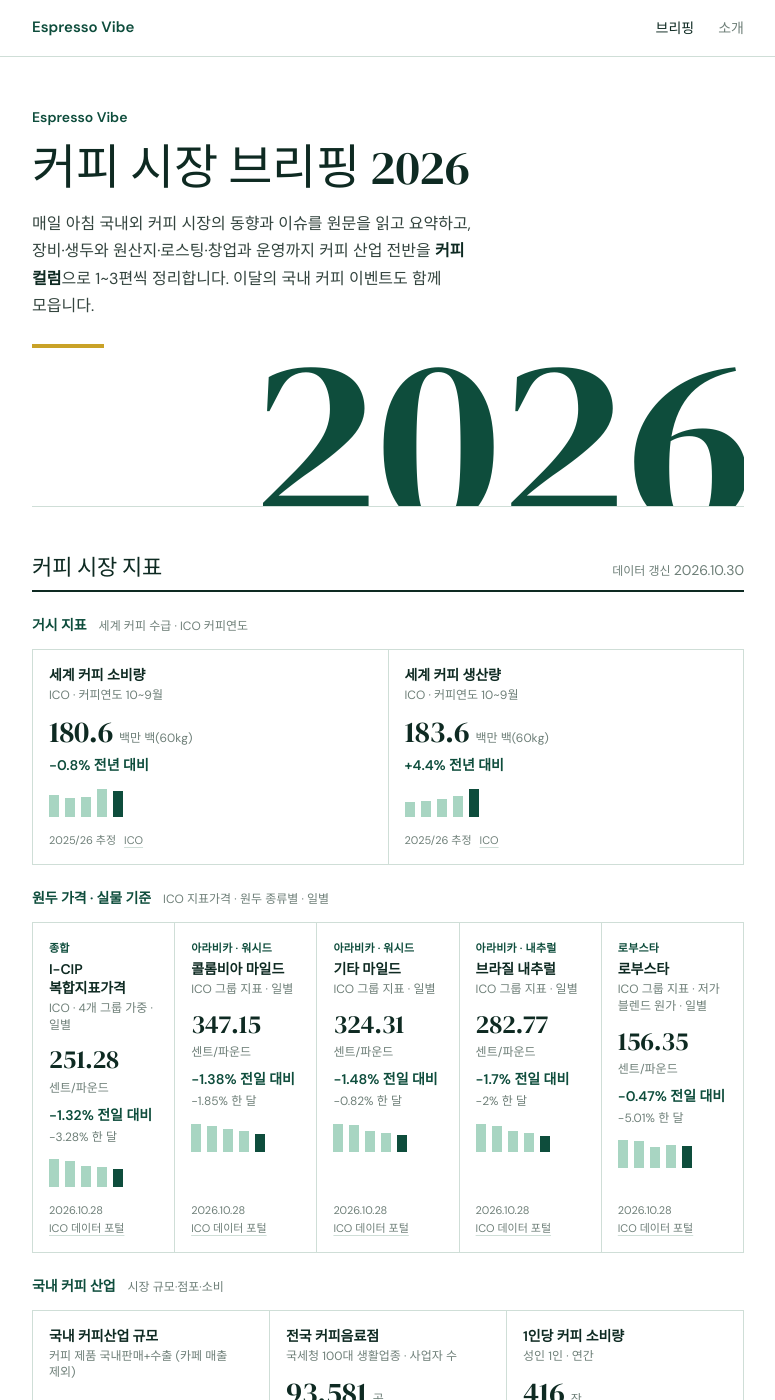
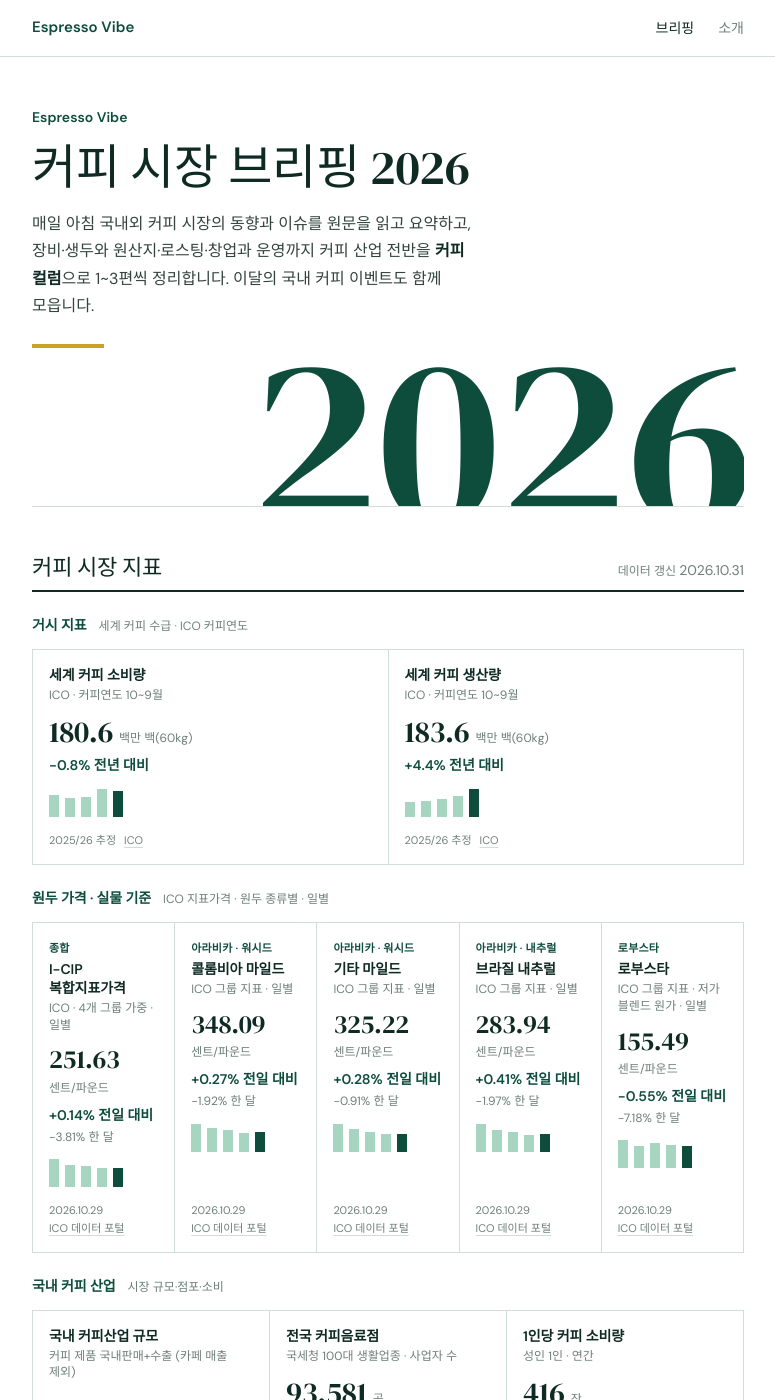
Before and after one commit to Jaydeniel/coffee-briefing-blog, a Jekyll site: the page built from index.md, in a window 1280 px wide and 1400 px high. Shown: the whole window, without its empty margins (252-1027 px from the left). Built offline with Jekyll 4.4.1, drawn with Linux system fonts in a browser that asks for light colours; some web fonts are replaced.

Commit message:
metrics: 2026-10-31

```diff
--- a/_data/metrics.json
+++ b/_data/metrics.json
@@ -1,6 +1,6 @@
 {
  "v": 2,
- "updated": "2026-10-30",
+ "updated": "2026-10-31",
  "groups": [
   {
    "key": "macro",
@@ -105,19 +105,19 @@
      "name": "I-CIP 복합지표가격",
      "category": "종합",
      "market": "ICO · 4개 그룹 가중 · 일별",
-     "value": 251.28,
+     "value": 251.63,
      "digits": 2,
      "unit_label": "센트/파운드",
-     "as_of": "2026-10-28",
-     "period": "2026.10.28",
+     "as_of": "2026-10-29",
+     "period": "2026.10.29",
      "cadence": "daily",
      "changes": [
       {
-       "text": "−1.32%",
+       "text": "+0.14%",
        "label": "전일 대비"
       },
       {
-       "text": "−3.28%",
+       "text": "−3.81%",
        "label": "한 달"
       }
      ],
@@ -126,10 +126,6 @@
      "source": "ICO 데이터 포털",
      "source_url": "https://data.ico.org/overview",
      "history": [
-      [
-       "2026-10-22",
-       266.28
-      ],
       [
        "2026-10-23",
        264.05
@@ -145,6 +141,10 @@
       [
        "2026-10-28",
        251.28
+      ],
+      [
+       "2026-10-29",
+       251.63
       ]
      ]
     },
@@ -153,19 +153,19 @@
      "name": "콜롬비아 마일드",
      "category": "아라비카 · 워시드",
      "market": "ICO 그룹 지표 · 일별",
-     "value": 347.15,
+     "value": 348.09,
      "digits": 2,
      "unit_label": "센트/파운드",
-     "as_of": "2026-10-28",
-     "period": "2026.10.28",
+     "as_of": "2026-10-29",
+     "period": "2026.10.29",
      "cadence": "daily",
      "changes": [
       {
-       "text": "−1.38%",
+       "text": "+0.27%",
        "label": "전일 대비"
       },
       {
-       "text": "−1.85%",
+       "text": "−1.92%",
        "label": "한 달"
       }
      ],
@@ -174,10 +174,6 @@
      "source": "ICO 데이터 포털",
      "source_url": "https://data.ico.org/overview",
      "history": [
-      [
-       "2026-10-22",
-       366.43
-      ],
       [
        "2026-10-23",
        363.46
@@ -193,6 +189,10 @@
       [
        "2026-10-28",
        347.15
+      ],
+      [
+       "2026-10-29",
+       348.09
       ]
      ]
     },
@@ -201,19 +201,19 @@
      "name": "기타 마일드",
      "category": "아라비카 · 워시드",
      "market": "ICO 그룹 지표 · 일별",
-     "value": 324.31,
+     "value": 325.22,
      "digits": 2,
      "unit_label": "센트/파운드",
-     "as_of": "2026-10-28",
-     "period": "2026.10.28",
+     "as_of": "2026-10-29",
+     "period": "2026.10.29",
      "cadence": "daily",
      "changes": [
       {
-       "text": "−1.48%",
+       "text": "+0.28%",
        "label": "전일 대비"
       },
       {
-       "text": "−0.82%",
+       "text": "−0.91%",
        "label": "한 달"
       }
      ],
@@ -222,10 +222,6 @@
      "source": "ICO 데이터 포털",
      "source_url": "https://data.ico.org/overview",
      "history": [
-      [
-       "2026-10-22",
-       346.0
-      ],
       [
        "2026-10-23",
        343.21
@@ -241,6 +237,10 @@
       [
        "2026-10-28",
        324.31
+      ],
+      [
+       "2026-10-29",
+       325.22
       ]
      ]
     },
@@ -249,19 +249,19 @@
      "name": "브라질 내추럴",
      "category": "아라비카 · 내추럴",
      "market": "ICO 그룹 지표 · 일별",
-     "value": 282.77,
+     "value": 283.94,
      "digits": 2,
      "unit_label": "센트/파운드",
-     "as_of": "2026-10-28",
-     "period": "2026.10.28",
+     "as_of": "2026-10-29",
+     "period": "2026.10.29",
      "cadence": "daily",
      "changes": [
       {
-       "text": "−1.7%",
+       "text": "+0.41%",
        "label": "전일 대비"
       },
       {
-       "text": "−2%",
+       "text": "−1.97%",
        "label": "한 달"
       }
      ],
@@ -270,10 +270,6 @@
      "source": "ICO 데이터 포털",
      "source_url": "https://data.ico.org/overview",
      "history": [
-      [
-       "2026-10-22",
-       304.4
-      ],
       [
        "2026-10-23",
        301.45
@@ -289,6 +285,10 @@
       [
        "2026-10-28",
        282.77
+      ],
+      [
+       "2026-10-29",
+       283.94
       ]
      ]
     },
@@ -297,19 +297,19 @@
      "name": "로부스타",
      "category": "로부스타",
      "market": "ICO 그룹 지표 · 저가 블렌드 원가 · 일별",
-     "value": 156.35,
+     "value": 155.49,
      "digits": 2,
      "unit_label": "센트/파운드",
-     "as_of": "2026-10-28",
-     "period": "2026.10.28",
+     "as_of": "2026-10-29",
+     "period": "2026.10.29",
      "cadence": "daily",
      "changes": [
       {
-       "text": "−0.47%",
+       "text": "−0.55%",
        "label": "전일 대비"
       },
       {
-       "text": "−5.01%",
+       "text": "−7.18%",
        "label": "한 달"
       }
      ],
@@ -318,10 +318,6 @@
      "source": "ICO 데이터 포털",
      "source_url": "https://data.ico.org/overview",
      "history": [
-      [
-       "2026-10-22",
-       160.57
-      ],
       [
        "2026-10-23",
        159.5
@@ -337,6 +333,10 @@
       [
        "2026-10-28",
        156.35
+      ],
+      [
+       "2026-10-29",
+       155.49
       ]
      ]
     }
```
